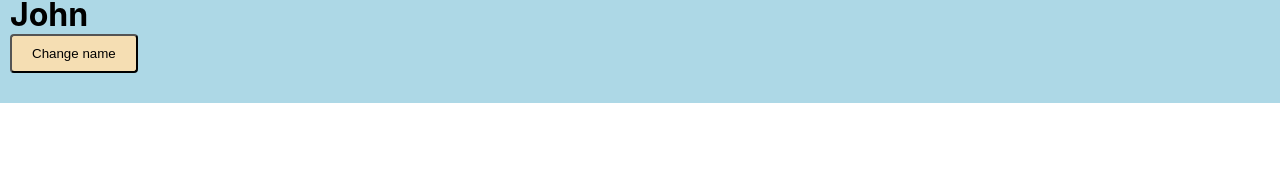
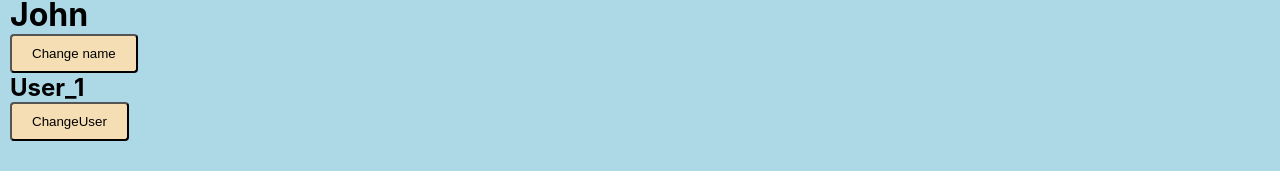
Before and after one commit to dngtemple/webdev, a React (Create React App) app in the folder React/firstapp/: page / in a window 1280 px wide. Shown: the part 542-733 px from the top of the page. Built offline with nearby package versions, Linux system fonts and the light colour scheme.

Commit message:
learning about HOOKS useState,useRef,useEffect in react

```diff
--- a/React/firstapp/src/demo.js
+++ b/React/firstapp/src/demo.js
@@ -1,26 +1,45 @@
-import { useState } from "react";
+import { useState,useRef, useEffect } from "react";
 
 
 function Demo(){
 
-    // let name="Jeffery";
-
+    // using useState variable          // with state the page re renders
     let[name,setName]=useState("John");
-
     function ChangeName(){
         // name="Eric";
-
         setName("Kofi");
     }
-    console.log(name);
+
+
+    // using useRef variable            // with ref the page does re render
+    let user=useRef("User_1");
+    // console.log(user.current);
+    function ChangeUser(){
+        user.current="User_2";
+    }
+
+
+
+    // using useEffect
+
+    useEffect(function(){
+        console.log("Thie is something that renders and re renders");
+    },[])
 
     return(
         <div className="demo">
+
            <h1>{name}</h1>
-
            <button onClick={function(){
               ChangeName();
            }}>Change name</button>
+
+
+           <h2>{user.current}</h2>
+
+           <button onClick={function(){
+              ChangeUser();
+           }}>ChangeUser</button>
 
         </div>
     );
```
